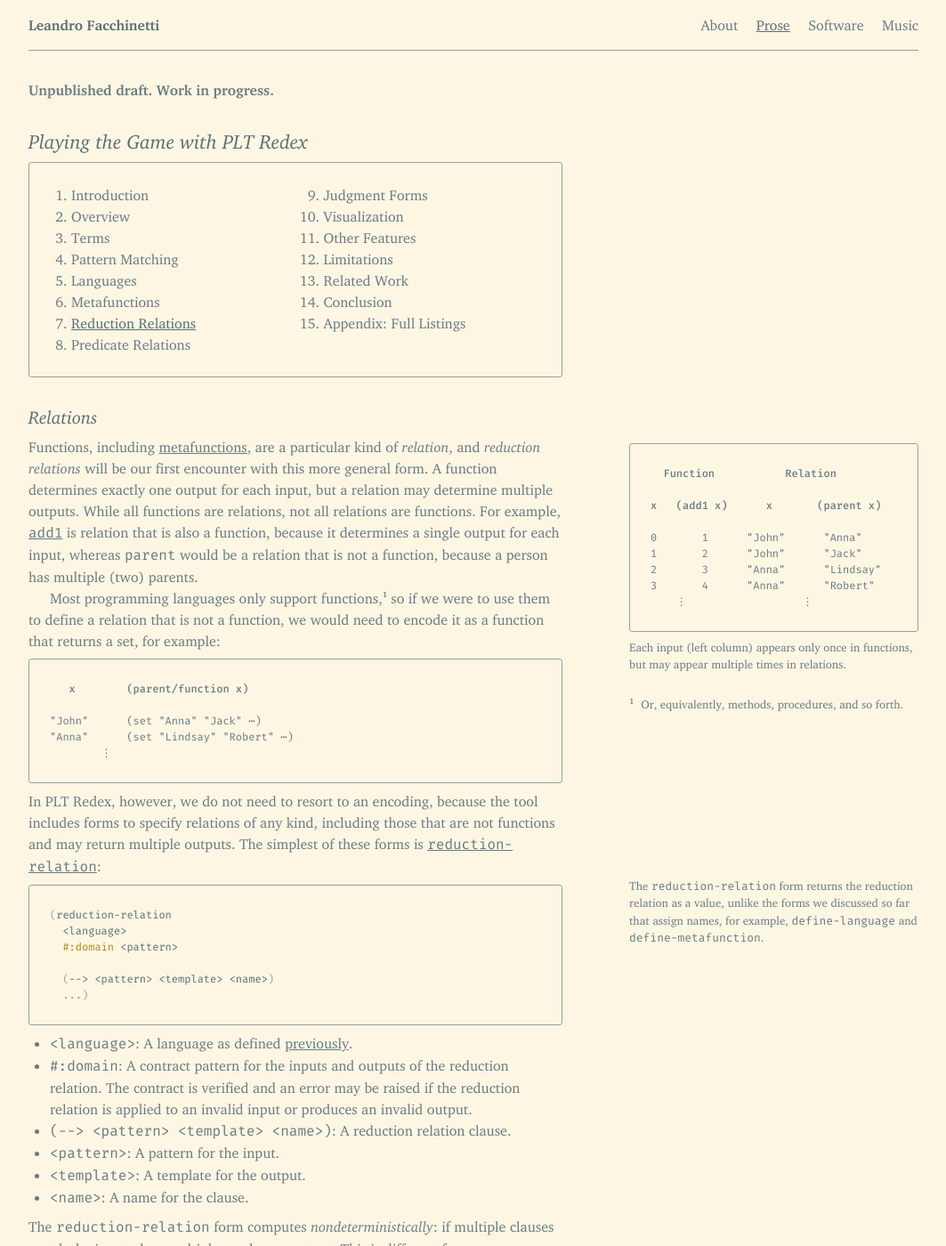
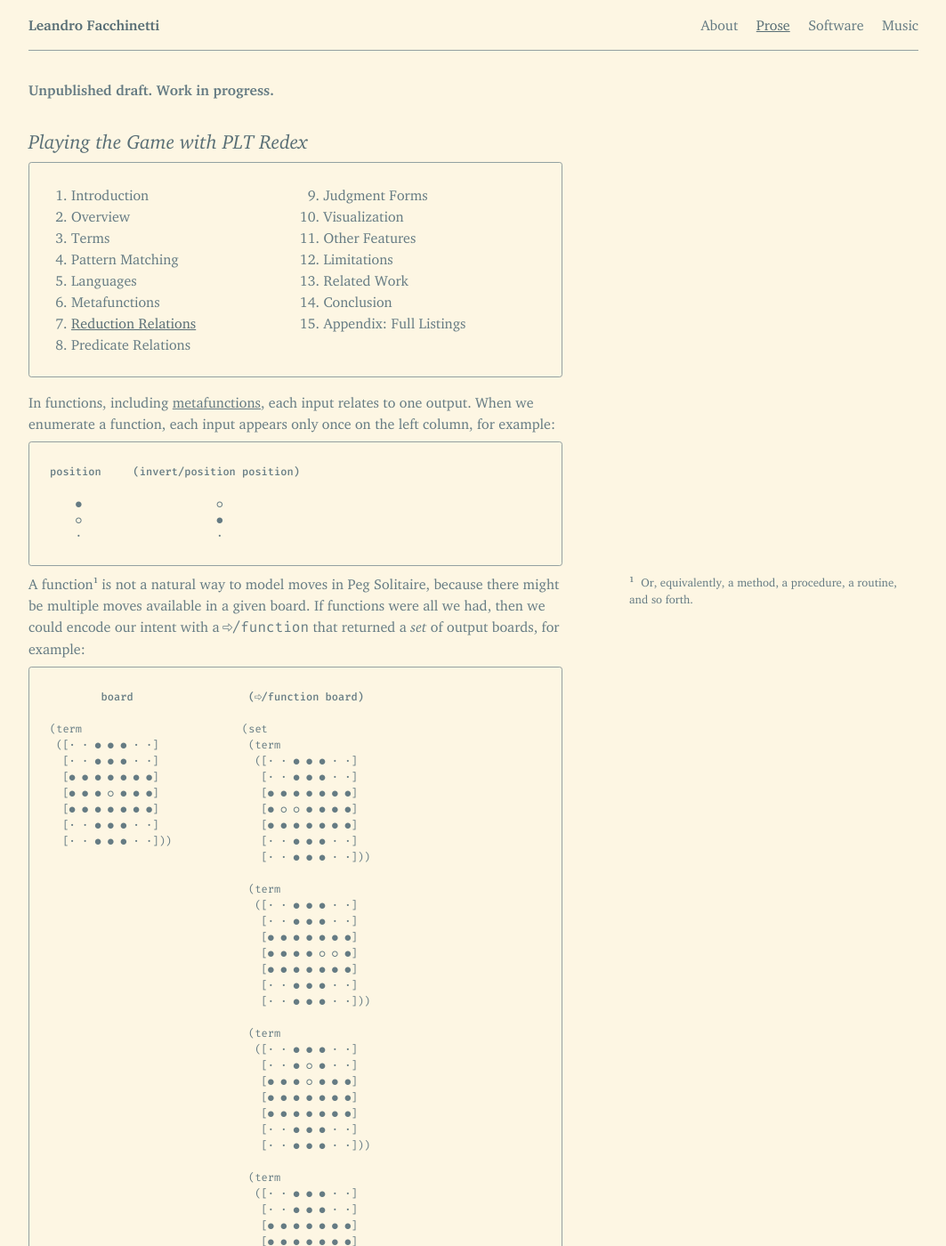
Before and after one commit to leafac/leafac.com, a Jekyll site: the page built from prose/playing-the-game-with-plt-redex/reduction-relations.md, in a window 1280 px wide and 1400 px high. Shown: the whole window at 89% size, without its empty margins (108-1171 px from the left). Built offline with Jekyll 4.4.1, drawn with Linux system fonts in a browser that asks for light colours; some of the changed text lies outside the part shown.

Commit message:
Tweaking ‘Reduction Relations’

````diff
--- a/prose/playing-the-game-with-plt-redex/reduction-relations.md
+++ b/prose/playing-the-game-with-plt-redex/reduction-relations.md
@@ -5,41 +5,114 @@ table-of-contents: table-of-contents.html
 draft: true
 ---
 
-Relations
-=========
+In functions, including [metafunctions](metafunctions), each input relates to one output. When we enumerate a function, each input appears only once on the left column, for example:
+
+<pre markdown="1">
+<strong>position     (invert/position position)</strong>
+
+    ●                     ○
+    ○                     ●
+    ·                     ·
+</pre>
+
+A function<label class="margin-note"><input type="checkbox"><span markdown="1">Or, equivalently, a method, a procedure, a routine, and so forth.</span></label> is not a natural way to model moves in Peg Solitaire, because there might be multiple moves available in a given board. If functions were all we had, then we could encode our intent with a `⇨/function` that returned a *set* of output boards, for example:
+
+<pre markdown="1">
+<strong>        board                  (⇨/function board)</strong>
+
+(term                         (set
+ ([· · ● ● ● · ·]              (term
+  [· · ● ● ● · ·]               ([· · ● ● ● · ·]
+  [● ● ● ● ● ● ●]                [· · ● ● ● · ·]
+  [● ● ● ○ ● ● ●]                [● ● ● ● ● ● ●]
+  [● ● ● ● ● ● ●]                [● ○ ○ ● ● ● ●]
+  [· · ● ● ● · ·]                [● ● ● ● ● ● ●]
+  [· · ● ● ● · ·]))              [· · ● ● ● · ·]
+                                 [· · ● ● ● · ·]))
+
+                               (term
+                                ([· · ● ● ● · ·]
+                                 [· · ● ● ● · ·]
+                                 [● ● ● ● ● ● ●]
+                                 [● ● ● ● ○ ○ ●]
+                                 [● ● ● ● ● ● ●]
+                                 [· · ● ● ● · ·]
+                                 [· · ● ● ● · ·]))
+
+                               (term
+                                ([· · ● ● ● · ·]
+                                 [· · ● ○ ● · ·]
+                                 [● ● ● ○ ● ● ●]
+                                 [● ● ● ● ● ● ●]
+                                 [● ● ● ● ● ● ●]
+                                 [· · ● ● ● · ·]
+                                 [· · ● ● ● · ·]))
+
+                               (term
+                                ([· · ● ● ● · ·]
+                                 [· · ● ● ● · ·]
+                                 [● ● ● ● ● ● ●]
+                                 [● ● ● ● ● ● ●]
+                                 [● ● ● ○ ● ● ●]
+                                 [· · ● ○ ● · ·]
+                                 [· · ● ● ● · ·])))
+
+                       ⋮
+</pre>
+
+But functions are just a special case of *relation*. While all functions are relations, not all relations are functions. When we enumerate a relation that is not a function, each input may appear on the left column multiple times. For example, we can define a relation called `⇨` to represent moves in Peg Solitaire:
+
+<pre markdown="1">
+<strong>        board                       (⇨ board)</strong>
+
+(term                          (term
+ ([· · ● ● ● · ·]               ([· · ● ● ● · ·]
+  [· · ● ● ● · ·]                [· · ● ● ● · ·]
+  [● ● ● ● ● ● ●]                [● ● ● ● ● ● ●]
+  [● ● ● ○ ● ● ●]                [● ○ ○ ● ● ● ●]
+  [● ● ● ● ● ● ●]                [● ● ● ● ● ● ●]
+  [· · ● ● ● · ·]                [· · ● ● ● · ·]
+  [· · ● ● ● · ·]))              [· · ● ● ● · ·]))
+
+(term                          (term
+ ([· · ● ● ● · ·]               ([· · ● ● ● · ·]
+  [· · ● ● ● · ·]                [· · ● ● ● · ·]
+  [● ● ● ● ● ● ●]                [● ● ● ● ● ● ●]
+  [● ● ● ○ ● ● ●]                [● ● ● ● ○ ○ ●]
+  [● ● ● ● ● ● ●]                [● ● ● ● ● ● ●]
+  [· · ● ● ● · ·]                [· · ● ● ● · ·]
+  [· · ● ● ● · ·]))              [· · ● ● ● · ·]))
+
+(term                          (term
+ ([· · ● ● ● · ·]               ([· · ● ● ● · ·]
+  [· · ● ● ● · ·]                [· · ● ○ ● · ·]
+  [● ● ● ● ● ● ●]                [● ● ● ○ ● ● ●]
+  [● ● ● ○ ● ● ●]                [● ● ● ● ● ● ●]
+  [● ● ● ● ● ● ●]                [● ● ● ● ● ● ●]
+  [· · ● ● ● · ·]                [· · ● ● ● · ·]
+  [· · ● ● ● · ·]))              [· · ● ● ● · ·]))
+
+(term                          (term
+ ([· · ● ● ● · ·]               ([· · ● ● ● · ·]
+  [· · ● ● ● · ·]                [· · ● ● ● · ·]
+  [● ● ● ● ● ● ●]                [● ● ● ● ● ● ●]
+  [● ● ● ○ ● ● ●]                [● ● ● ● ● ● ●]
+  [● ● ● ● ● ● ●]                [● ● ● ○ ● ● ●]
+  [· · ● ● ● · ·]                [· · ● ○ ● · ·]
+  [· · ● ● ● · ·]))              [· · ● ● ● · ·]))
+
+                       ⋮
+</pre>
+
+The `⇨` relation represents moves in Peg Solitaire more straightforwardly than the `⇨/function` function, as indicated by how its enumeration in the listing above is similar to how we wrote our [examples in the game description](/overview#pegsolitaire-rules). Most programming languages only support functions, so we would have to resort to the `⇨/function` encoding, but PLT Redex includes forms to specify relations of any kind, including those that are not functions, so we can define the `⇨` relation directly. The first form of relation we encounter is [`reduction-relation`](https://docs.racket-lang.org/redex/The_Redex_Reference.html?q=reduction-relation#%28form._%28%28lib._redex%2Freduction-semantics..rkt%29._reduction-relation%29%29):
 
 <aside markdown="1">
-<pre>
-<strong>  Function           Relation
+The `reduction-relation` form returns the reduction relation as a value, unlike the forms we discussed so far that assign names, for example, `define-language` and `define-metafunction`. If we want to assign a name to a reduction relation, we need to use `define`:
 
-x   (add1 x)      x       (parent x)</strong>
-
-0       1      "John"      "Anna"
-1       2      "John"      "Jack"
-2       3      "Anna"      "Lindsay"
-3       4      "Anna"      "Robert"
-    ⋮                  ⋮
-</pre>
-
-Each input (left column) appears only once in functions, but may appear multiple times in relations.
-</aside>
-
-Functions, including [metafunctions](metafunctions), are a particular kind of *relation*, and *reduction relations* will be our first encounter with this more general form. A function determines exactly one output for each input, but a relation may determine multiple outputs. While all functions are relations, not all relations are functions. For example, [`add1`](https://docs.racket-lang.org/reference/generic-numbers.html?q=add1#%28def._%28%28quote._~23~25kernel%29._add1%29%29) is relation that is also a function, because it determines a single output for each input, whereas `parent` would be a relation that is not a function, because a person has multiple (two) parents.
-
-Most programming languages only support functions,<label class="margin-note"><input type="checkbox"><span markdown="1">Or, equivalently, methods, procedures, and so forth.</span></label> so if we were to use them to define a relation that is not a function, we would need to encode it as a function that returns a set, for example:
-
-<pre>
-<strong>   x        (parent/function x)</strong>
-
-"John"      (set "Anna" "Jack" ⋯)
-"Anna"      (set "Lindsay" "Robert" ⋯)
-        ⋮
-</pre>
-
-In PLT Redex, however, we do not need to resort to an encoding, because the tool includes forms to specify relations of any kind, including those that are not functions and may return multiple outputs. The simplest of these forms is [`reduction-relation`](https://docs.racket-lang.org/redex/The_Redex_Reference.html?q=reduction-relation#%28form._%28%28lib._redex%2Freduction-semantics..rkt%29._reduction-relation%29%29):
-
-<aside markdown="1">
-The `reduction-relation` form returns the reduction relation as a value, unlike the forms we discussed so far that assign names, for example, `define-language` and `define-metafunction`.
+```racket
+(define <name>
+  (reduction-relation ___))
+```
 </aside>
 
 ```racket
````
Also changed, not shown: 1 other file.
